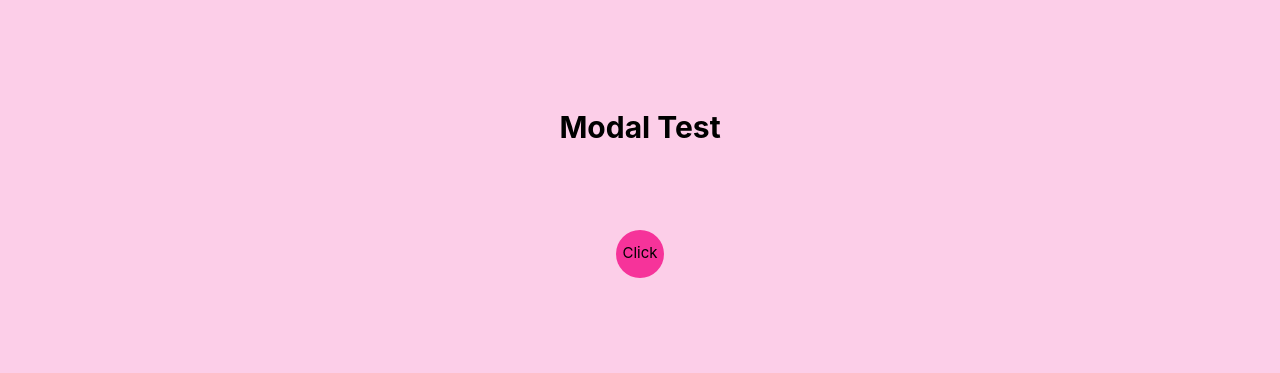
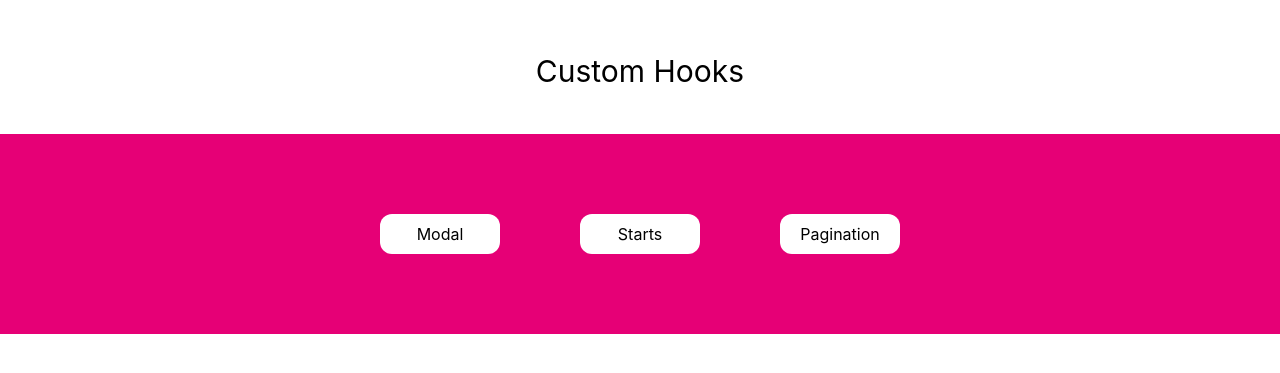
Before and after one commit to khaterehnaseri444-ui/customHooks, a React (Vite) app in the folder vite/: page / in a window 1280 px wide. Shown: the part 209-582 px from the top of the page. Built offline with nearby package versions, Linux system fonts and the light colour scheme.

Commit message:
feat : create pages for test hooks

```diff
--- a/vite/src/App.jsx
+++ b/vite/src/App.jsx
@@ -1,11 +1,17 @@
 import { BrowserRouter, Routes, Route } from "react-router-dom";
 import ModalTest from "./pages/ModalTest";
+import HomePage from "./pages/HomePage";
+import StarsTest from "./pages/StarsTest";
+import PaginationTest from "./pages/PaginationTest";
 
 function App() {
   return (
     <BrowserRouter>
       <Routes>
-        <Route index element={<ModalTest />} />
+        <Route index element={<HomePage />} />
+        <Route path="/modal" element={<ModalTest />} />
+        <Route path="/stars" element={<StarsTest />} />
+        <Route path="/pagination" element={<PaginationTest />} />
       </Routes>
     </BrowserRouter>
   );
--- /dev/null
+++ b/vite/src/pages/HomePage.jsx
@@ -0,0 +1,29 @@
+import React from "react";
+import { Link } from "react-router-dom";
+
+const list = [
+  { id: 1, link: "/modal", name: "Modal" },
+  { id: 2, link: "/stars", name: "Starts" },
+  { id: 3, link: "/pagination", name: "Pagination" },
+];
+
+function HomePage() {
+  return (
+    <div className="w-full h-200 flex items-center justify-center flex-col gap-10">
+      <h1 className="text-[30px]">Custom Hooks</h1>
+      <div className="w-full h-50 bg-pink-600 flex items-center justify-center gap-20">
+        {list.map((item) => (
+          <React.Fragment key={item.id}>
+            <Link to={item.link}>
+              <button className="w-30 h-10 bg-white rounded-xl cursor-pointer hover:text-pink-600">
+                {item.name}
+              </button>
+            </Link>
+          </React.Fragment>
+        ))}
+      </div>
+    </div>
+  );
+}
+
+export default HomePage;
--- /dev/null
+++ b/vite/src/pages/PaginationTest.jsx
@@ -0,0 +1,11 @@
+import React from 'react';
+
+function PaginationTest() {
+    return (
+        <div>
+            ppppppppppppp
+        </div>
+    );
+}
+
+export default PaginationTest;
--- /dev/null
+++ b/vite/src/pages/StarsTest.jsx
@@ -0,0 +1,11 @@
+import React from 'react';
+
+function StarsTest() {
+    return (
+        <div>
+            starssss
+        </div>
+    );
+}
+
+export default StarsTest;
```
